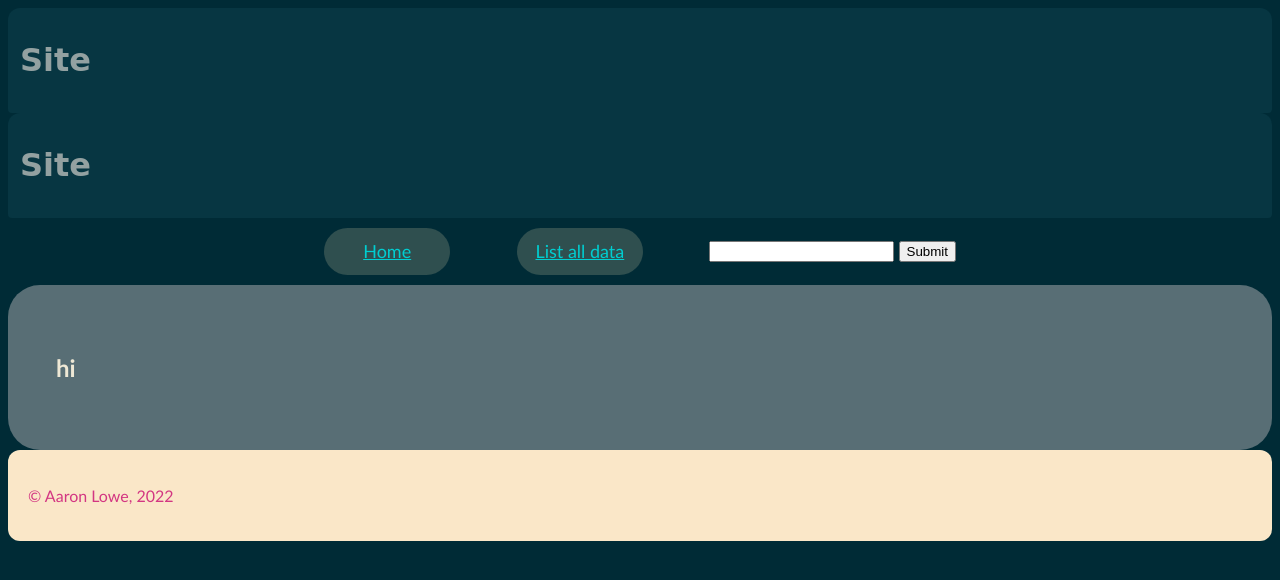
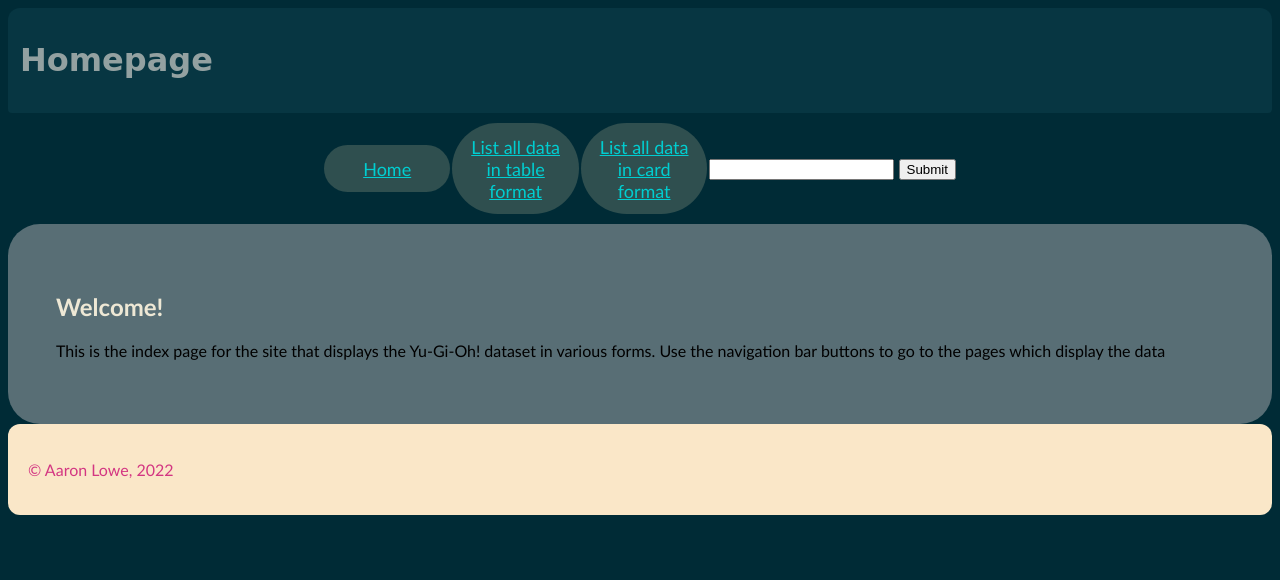
Before and after one commit to CyberFlameGO/AS91892, a Flask app: page / in a window 1280 px wide. Shown: the top 580 px of the page. Run offline with Flask 2, Linux system fonts and the light colour scheme.

Commit message:
huge work
Signed-off-by: CyberFlame <cyberflameu@gmail.com>

```diff
--- a/app.py
+++ b/app.py
@@ -13,6 +13,7 @@ from flask import Flask, render_template, request
 app = Flask(__name__)
 
 DB_FILE = r"cards.db"
+SORTABLE_VALUES: list = ["type", "rarity", "attribute", "subtype"]
 
 
 class Database(object):
@@ -73,15 +74,27 @@ class Database(object):
 
 def get_entry(entry):
     """
-    Get certain parts of data for a database row (entry)
+    Get all rows that match a field.
     :param entry:
     :return:
     """
     db = Database(DB_FILE)
-    query = "SELECT card_name, rarity, type, card_text FROM cards WHERE card_name=?"
-    entry_list = db.read_db(query, (entry,))
+    query = "SELECT card_number, card_name, type, rarity, value, attribute, subtype, level, card_atk, " \
+            "card_def, card_text FROM cards WHERE type = ? OR rarity = ? OR attribute = ? OR subtype = ?"
+    entry_list = db.read_db(query, (entry, entry, entry, entry))
     db.connection.close()
     return entry_list
+
+
+def get_raw_fields() -> list:
+    """
+    TODO: finish docstr
+    :return:
+    """
+    db = Database(DB_FILE)
+    fields = db.get_all_fields_of_table("cards")
+    db.connection.close()
+    return fields
 
 
 def get_formatted_fields() -> list:
@@ -89,16 +102,14 @@ def get_formatted_fields() -> list:
     TODO: finish docstr
     :return:
     """
-    db = Database(DB_FILE)
     fields = []
-    for element in db.get_all_fields_of_table("cards"):
+    for element in get_raw_fields():
         if element == "card_atk":
             fields.append("Card ATK")
         elif element == "card_def":
             fields.append("Card DEF")
         else:
             fields.append(element.replace("_", " ").capitalize())
-    db.connection.close()
     return fields
 
 
@@ -116,14 +127,6 @@ def get_all_data():
     return data
 
 
-@app.route('/meme')
-def hello_world():
-    """
-    Prints query to thing
-    :return:
-    """
-    return ' '.join([*request.args.to_dict()])
-
 
 @app.route('/')
 def render_index():
@@ -134,20 +137,29 @@ def render_index():
     return render_template("index.html")
 
 
-@app.route('/tags/<tag_type>')
-def render_webpages(tag_type):
-    return render_template("datapage.html", values = get_entry(tag_type), title = tag_type)
+@app.route('/table/<sortable>')
+def render_webpages(sortable):
+    return render_template("datapage.html", raw_keys = get_raw_fields(), keys = get_formatted_fields(),
+                           values = get_entry(sortable),
+                           sortables = SORTABLE_VALUES, title = sortable)
 
 
-@app.route('/all')
+@app.route('/table')
 def render_all():
-    # todo: change variable names
-    return render_template("datapage.html", keys = get_formatted_fields(), values = get_all_data(), title = "All")
+    sort = request.args.get('sort-by')
+    if sort in SORTABLE_VALUES:
+        print(sort)
+    elif isinstance(sort, None):
+        sort = "card_number"
+    # todo: make sorting "SELECT * FROM data ORDER BY" + sort
+    print(type(sort))
+    return render_template("datapage.html", raw_keys = get_raw_fields(), keys = get_formatted_fields(),
+                           values = get_all_data(),
+                           sortables = SORTABLE_VALUES, title = "All")
 
 
-@app.route('/all2')
-def render_all2():
-    # todo: change variable names
+@app.route('/card')
+def render_cards():
     return render_template("card.html", keys = get_formatted_fields(), values = get_all_data(), title = "All")
 
 
@@ -155,13 +167,16 @@ def render_all2():
 def render_search():
     search = request.form['search']
     title = "Search for " + search
-    # Search query TODO: fix query
-    query = "SELECT card_name, rarity, type, card_text FROM cards WHERE card_name like ? OR card_number like ?"
+    # Search query
+    query = "SELECT card_name, rarity, type, card_text FROM cards WHERE card_name like ? OR card_number like ? OR " \
+            "type like ? OR rarity like ?"
     search = "%" + search + "%"
     db = Database(DB_FILE)
-    tag_list = db.read_db(query, (search, search))
+    tag_list = db.read_db(query, (search, search, search, search))
     db.connection.close()
-    return render_template("datapage.html", keys = get_formatted_fields(), values = tag_list, title = title)
+    return render_template("datapage.html", raw_keys = get_raw_fields(), keys = get_formatted_fields(),
+                           values = tag_list,
+                           sortables = SORTABLE_VALUES, title = title)
 
 
 if __name__ == '__main__':
--- a/templates/base.html
+++ b/templates/base.html
@@ -2,19 +2,17 @@
 <html lang = "en">
 <head>
     <meta charset = "UTF-8">
-    <title>Site</title>
+    <title>Yu-Gi-Oh! Data</title>
     <link rel = "stylesheet" type = "text/css" href = "../static/css/style.css">
 </head>
 <body>
 <header>
-    <h1>Site</h1>
-</header>
-<header>
-    <h1>Site</h1>
+    <h1>Homepage</h1>
 </header>
 <nav>
     <a class = "navbar-pseudobutton" href = "/">Home</a>
-    <a class = "navbar-pseudobutton" href = "all">List all data</a>
+    <a class = "navbar-pseudobutton" href = "table">List all data in table format</a>
+    <a class = "navbar-pseudobutton" href = "card">List all data in card format</a>
     <form method = "POST" action = "/search">
         <label for = "search"></label><input type = "text" name = "search" id = "search">
         <input type = "submit">
--- a/templates/index.html
+++ b/templates/index.html
@@ -2,5 +2,7 @@
 
 
 {% block main %}
-    <h2>hi</h2>
+    <h2>Welcome!</h2>
+    <p>This is the index page for the site that displays the Yu-Gi-Oh! dataset in various forms. Use the navigation bar
+       buttons to go to the pages which display the data</p>
 {% endblock %}
```
Also changed, not shown: templates/datapage.html (+8 -2 lines).
